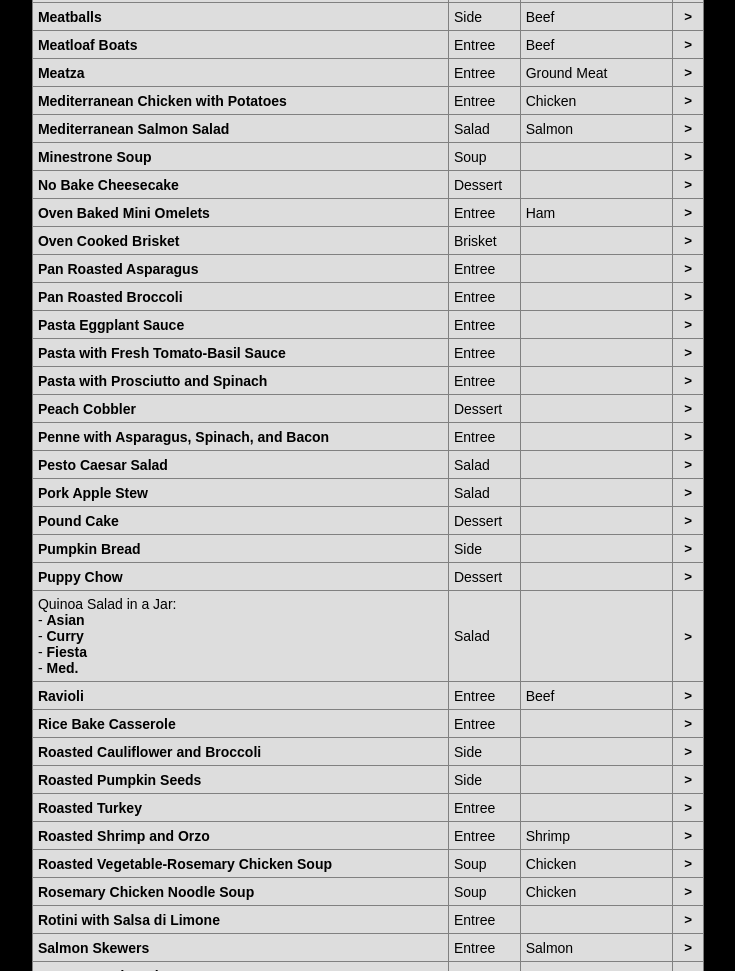
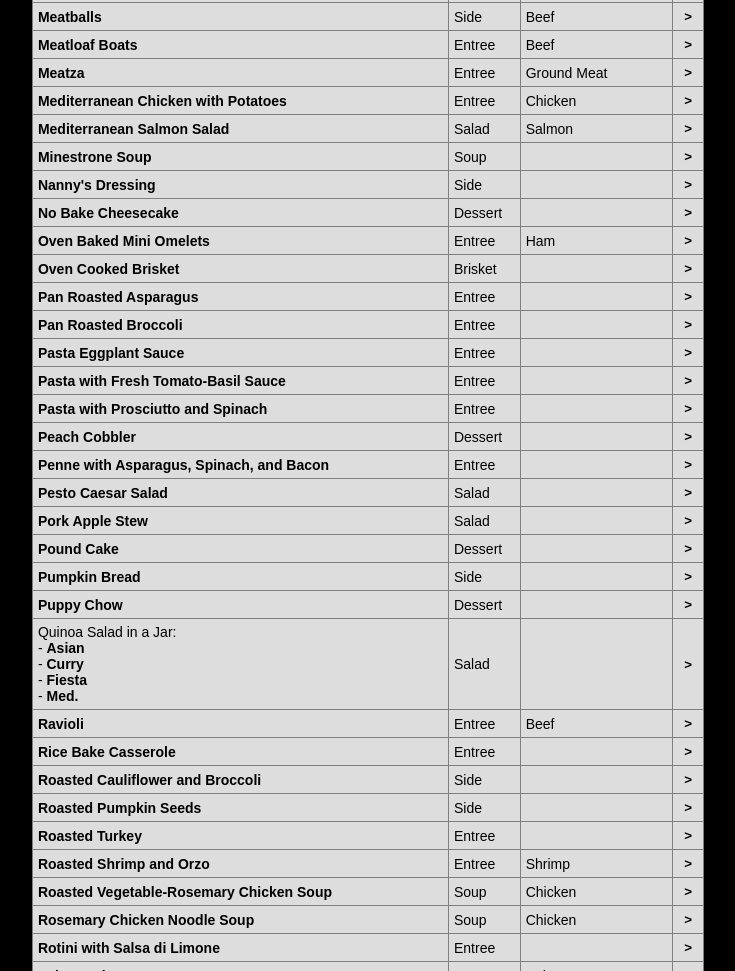
Before and after one commit to BradleyKH/recipes, a plain HTML site: page index.html in a window 1280 px wide. Shown: the part 2511-3482 px from the top of the page, without its empty margins (272-1007 px from the left). Drawn offline with Linux system fonts and the light colour scheme.

Commit message:
Add files via upload

```diff
--- a/index.html
+++ b/index.html
@@ -690,6 +690,12 @@ $("#myTable").tablesorter();
  <td><input type="button" class="arrow" value=">" onclick="show(t='52 minutes',s1='Bonnie Morello',u1='',s2='',u2='');"></td>
 </tr>
 <tr>
+ <td><a href="Nanny's Dressing.pdf">Nanny's Dressing</a></td>
+ <td>Side</td>
+ <td></td>
+ <td><input type="button" class="arrow" value=">" onclick="show(t='?',s1='Nanny Morris',u1='',s2='transcribed by Laura Harris',u2='');"></td>
+</tr>
+<tr>
  <td><a href="No Bake Cheesecake.pdf">No Bake Cheesecake</a></td>
  <td>Dessert</td>
  <td></td>
```
Also changed, not shown: 1 other file.
